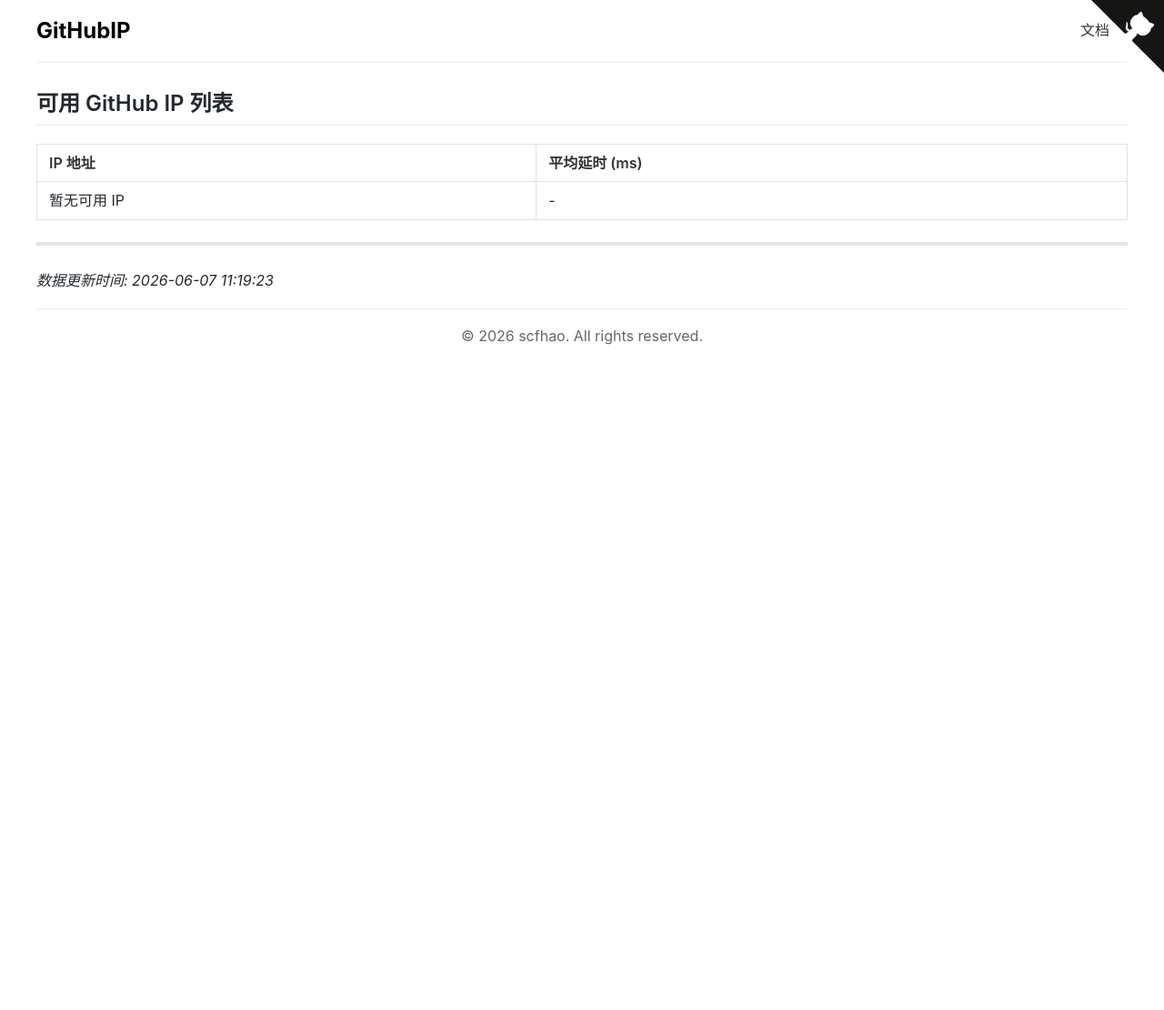
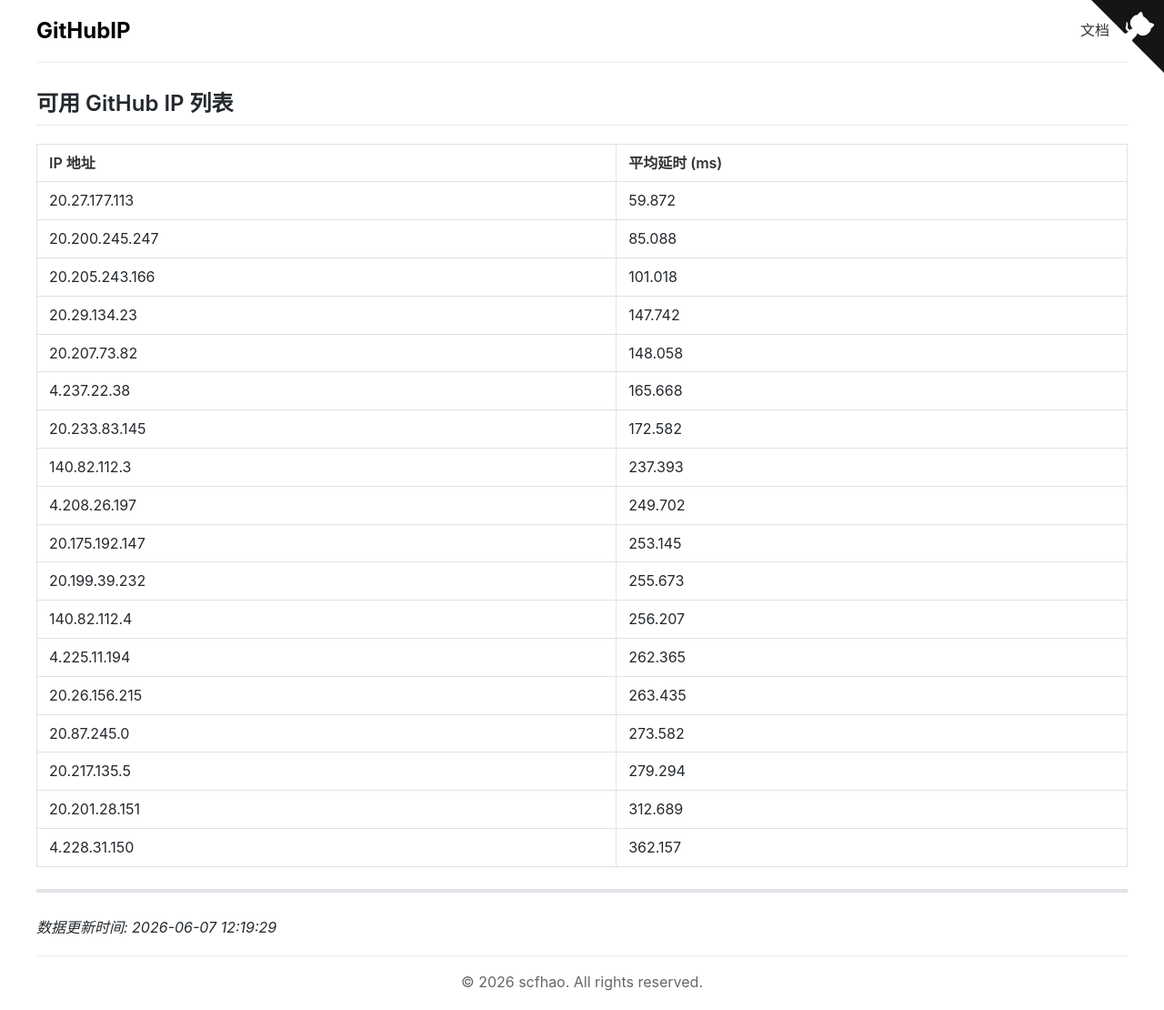
Before and after one commit to scfhao/GitHubIP, a Jekyll site: the page built from index.md, in a window 1280 px wide. Shown: the whole page at 91% size. Built offline with Jekyll 4.4.1, drawn with Linux system fonts in a browser that asks for light colours; before the commit the page ends 900 px from its top, so only the background shows below that.

Commit message:
自动脚本执行 - 2026-06-07 12:19:29

```diff
--- a/index.md
+++ b/index.md
@@ -1,15 +1,32 @@
 ---
 layout: home
 title: GitHub IP 列表
-date: 2026-06-07 11:19:23
+date: 2026-06-07 12:19:29
 ---
 
 ## 可用 GitHub IP 列表
 
 | IP 地址 | 平均延时 (ms) |
 |---------|--------------|
-| 暂无可用 IP | - |
+| 20.27.177.113 | 59.872 |
+| 20.200.245.247 | 85.088 |
+| 20.205.243.166 | 101.018 |
+| 20.29.134.23 | 147.742 |
+| 20.207.73.82 | 148.058 |
+| 4.237.22.38 | 165.668 |
+| 20.233.83.145 | 172.582 |
+| 140.82.112.3 | 237.393 |
+| 4.208.26.197 | 249.702 |
+| 20.175.192.147 | 253.145 |
+| 20.199.39.232 | 255.673 |
+| 140.82.112.4 | 256.207 |
+| 4.225.11.194 | 262.365 |
+| 20.26.156.215 | 263.435 |
+| 20.87.245.0 | 273.582 |
+| 20.217.135.5 | 279.294 |
+| 20.201.28.151 | 312.689 |
+| 4.228.31.150 | 362.157 |
 
 ---
 
-*数据更新时间: 2026-06-07 11:19:23*
+*数据更新时间: 2026-06-07 12:19:29*
```
